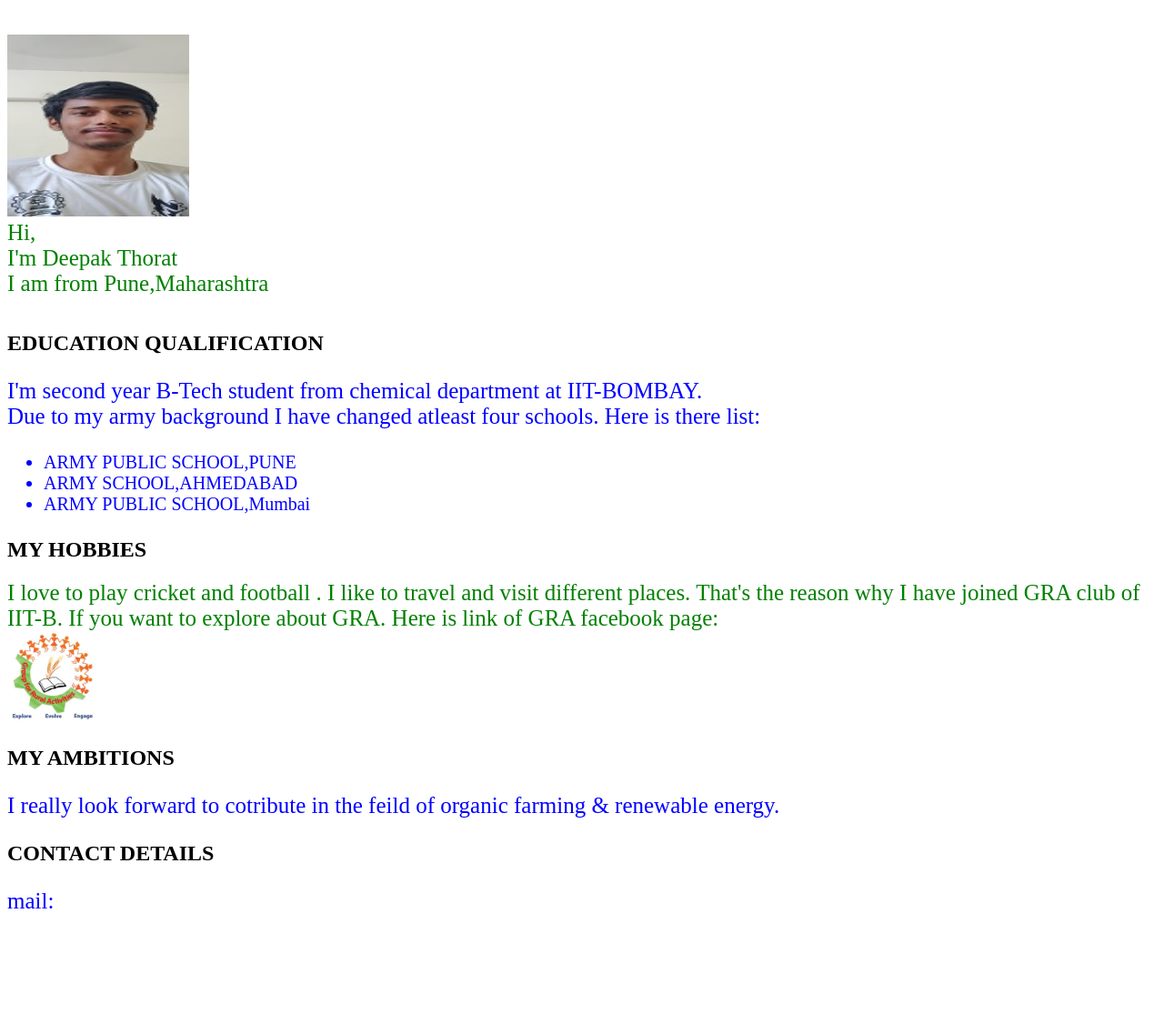
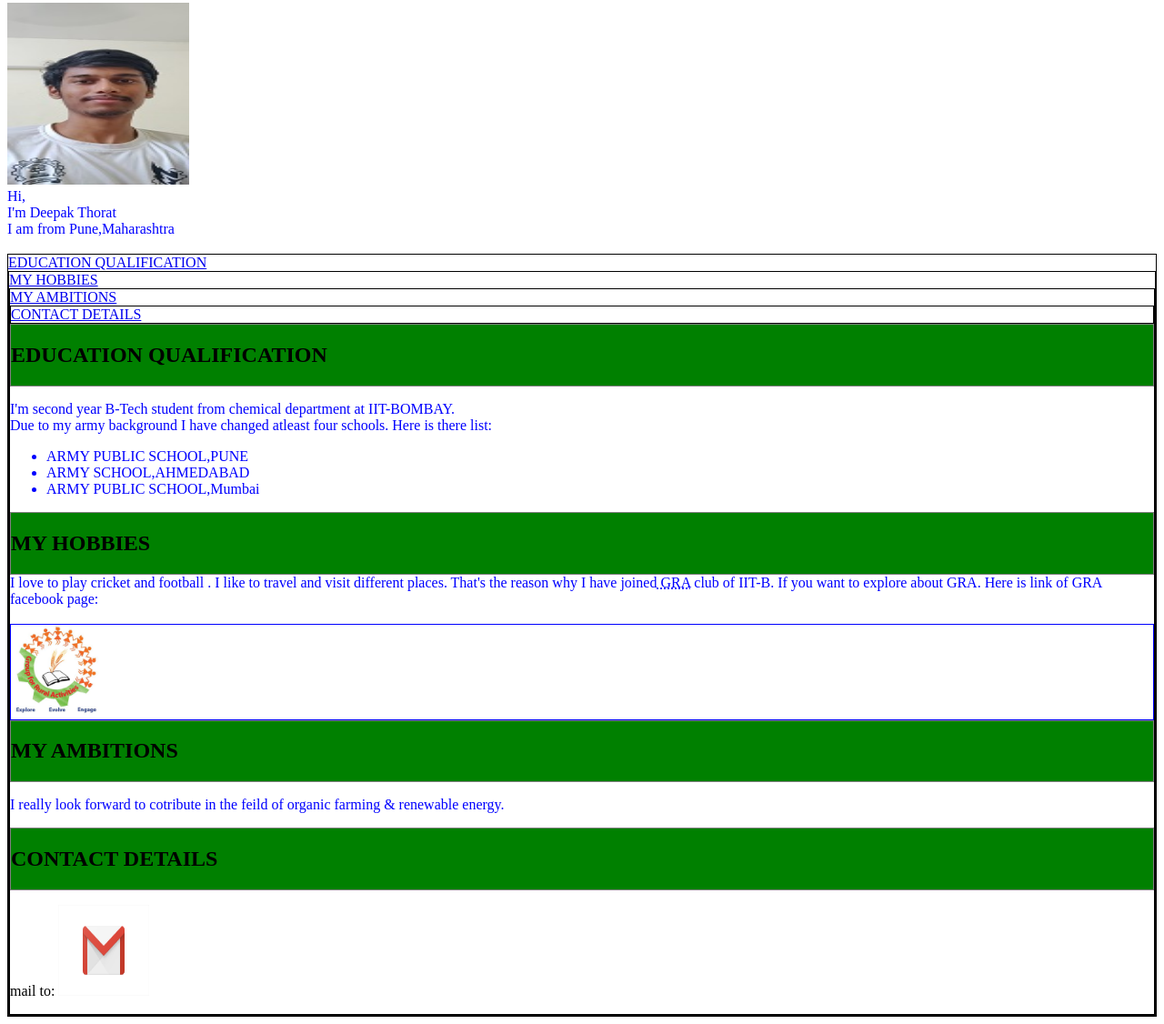
Before and after one commit to deepaktho/190020037_WEB_DEV, a plain HTML site: page index.htm in a window 1280 px wide. Shown: the part 105-1231 px from the top of the page at 91% size. Before the commit the page ends 1178 px from the top, so only its background shows below. Drawn offline with Linux system fonts and the light colour scheme.

Commit message:
modifying index file

```diff
--- a/index.htm
+++ b/index.htm
@@ -3,17 +3,23 @@
 <head>
 <title>my_first_webpage</title>
 </head>
-<style type="text/css">
-h1 {color:red; font-size: 50px;}
-p1{color:green;font-size: 25px;}
-P{color:blue;font-size: 25px;}
-ul{color:blue;font-size:20px;}
-</style>
-<h1>ABOUT ME</h1><br>
+<div style=" background-color: red;border:1px solid gray;color:white;">
+<h1>ABOUT ME</h1></div><br>
 <img src="deepak.jpg" width="200" height="200"></img><br>
+<div style="color:blue;">
 <p1>Hi,<br>I'm Deepak Thorat<br>I am from  Pune,Maharashtra </p1><br><br>
-<section>
-<h2>EDUCATION QUALIFICATION</h2>
+</div>
+<div style="border:1px solid black;">
+<a href="#EDUCATION QUALIFICATION">EDUCATION QUALIFICATION</a><div>
+<div style="border:1px solid black;">
+<a href="#MY HOBBIES">MY HOBBIES</a><div>
+<div style="border:1px solid black;">
+<a href="#MY AMBITIONS">MY AMBITIONS</a><div>
+<div style="border:1px solid black;">
+<a href="#CONTACT DETAILS">CONTACT DETAILS</a></div>
+<div style=" background-color:green;border:1px solid gray;">
+<h2>EDUCATION QUALIFICATION</h2></div>
+<div style="color:blue;">
 <p>I'm second year B-Tech student from chemical department at IIT-BOMBAY.<br>Due to my army background I  have changed atleast four schools.
 Here is there list:<br>
  <ul>
@@ -21,25 +27,29 @@ Here is there list:<br>
 <LI>ARMY SCHOOL,AHMEDABAD</LI>
 <LI>ARMY PUBLIC SCHOOL,Mumbai</LI>
 </UL>
-</p>
-</section>
-<section>
-<h2>MY HOBBIES</H2>
+</p></div>
+<a name="MY HOBBIES"></a>
+<div style=" background-color:green;border:1px solid gray;">
+<h2>MY HOBBIES</H2></div>
+<div style="color:blue;">
 <P1>I love to play cricket and football . I like to travel and visit different places.
-That's the reason why I have joined GRA club of IIT-B.
-If you want to explore about GRA. Here is link of GRA facebook page:<br>
-<a href="https://www.facebook.com/GraIITB"><img src="gra_logo.jpg" width="100" height="100" target="_blank">  </a>
-</p1></section>
-<section>
-<h2>MY AMBITIONS</h2>
-<P>I really look forward to cotribute in the feild of organic farming & renewable energy.</p>
-</section>
-<section>
-<h2>CONTACT DETAILS</h2>
+That's the reason why I have joined<abbr title="GROUP FOR RURAL ACTIVITIES"> GRA</abbr> club of IIT-B.
+If you want to explore about GRA. Here is link of GRA facebook page:</div><br>
+<div style=" border: 1px solid blue;">
+<a href="https://www.facebook.com/GraIITB"><img src="gra_logo.jpg" width="100" height="100" target="_blank">  </a></div>
+</p1>
+<a name="MY AMBITIONS"></a>
+<div style=" background-color:green;border:1px solid gray;">
+<h2>MY AMBITIONS</h2></div>
+<div style="color:blue;">
+<P>I really look forward to cotribute in the feild of organic farming & renewable energy.</p></div>
+<a name="CONTACT DETAILS"></a>
+<div style=" background-color:green;border:1px solid gray;">
+<h2>CONTACT DETAILS</h2></div>
 <p>
-mail:</p>
+mail to:
 
-<a href="mailto:deepakthorat900@gmail.com"><img src="mail.jpg" width="10" height="10"></a>
+<a href="mailto:deepakthorat900@gmail.com"><img src="gmail.png" width="100" height="100"></a>
 </p>
 </section>
 
```
